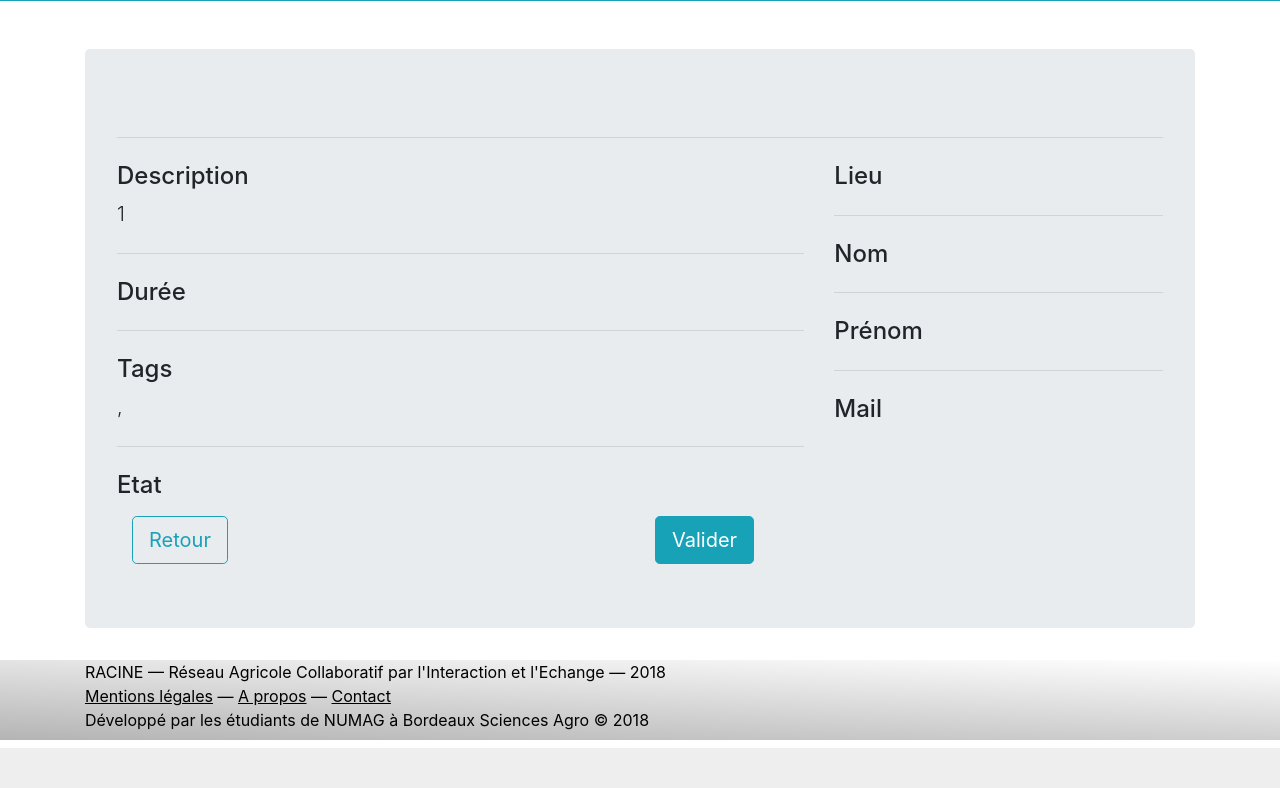
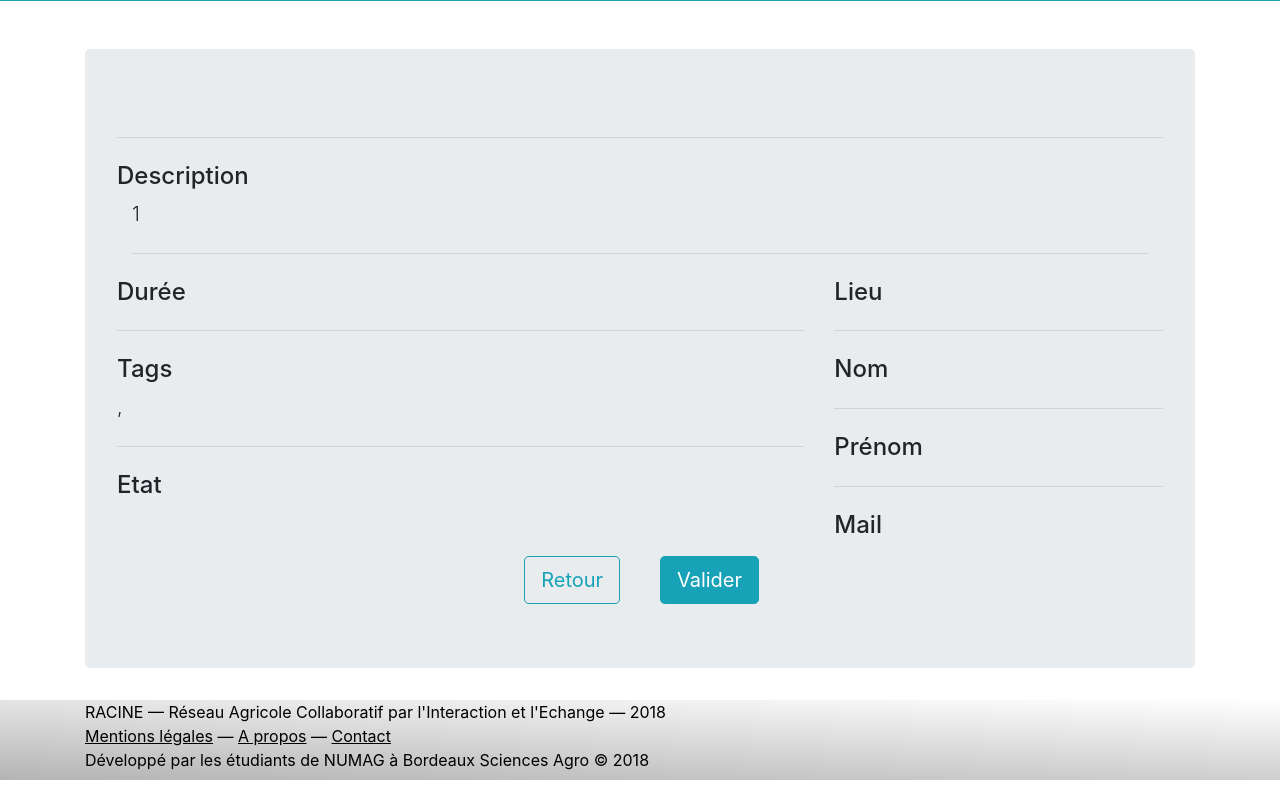
Before and after one commit to lucdegreve/NUMAG, a PHP site: page /NUMAG/previsualisation.php?desc_proj=1 in a window 1280 px wide; the page is wider, and only the part inside the window is pictured. Shown: the part 228-1016 px from the top of that part. Before the commit the page ends 976 px from the top of that part, so only its background shows below. Run offline with PHP 8.4, Linux system fonts and the light colour scheme; the visitor is signed in with stand-in values (Sample User, id 1); data that the repository does not hold is empty.

Commit message:
correction de bug Previ

```diff
--- a/Racine/gabarits/css/style.css
+++ b/Racine/gabarits/css/style.css
@@ -1,3 +1,8 @@
+html {
+    position: relative;
+    min-height: 100%;
+}
+
 .BleuRacine{
   background :rgb(37,117,127);
   color: #FFFFFF;
@@ -21,15 +26,31 @@
 .LargeurGrande{
   width: 90%;
 }
+.LargeurMax{
+  width: 100%;
+}
 .center-block {
   display: block;
   margin-left: auto;
   margin-right: auto;
 }
-
-
+.center-vertical {
+  display: block;
+  margin-top: auto;
+  margin-bottom: auto;
+}
+.min-vertical {
+  display: block;
+  margin-top: 0;
+  margin-bottom: 0;
+}
+.min-size{
+  font-size: 0.8em;
+}
 .element {
   .center-block();
+  .Agauche();
+  .Adroite();
 }
 .CouleurInfo{
   background: #17a2b8;
@@ -46,8 +67,8 @@ a:hover, a:focus {
 .HauteurMax{
   height: 90%;
 }
-.HauteurMaxee{
-  height: 140%;
+.HauteurAuto{
+  height: 83%;
 }
 .footer {
     bottom: 0;
@@ -56,3 +77,25 @@ a:hover, a:focus {
     background: linear-gradient(182deg, rgb(255,255,255), rgb(180,180,180));
     color: #000000;
 }
+.MargeHaute{
+  padding-top: 2.5em;
+  padding-bottom: 1em;
+}
+.minilead{
+  color: #6c757d;
+  font-weight: 300;
+  margin-bottom: 0.1px;
+}
+.VertMiimosa {
+  border-color: rgb(2, 214, 157);
+}
+.Agauche{
+  display: block;
+  margin-left: auto;
+  margin-right: 1%;
+}
+.Adroite{
+  display: block;
+  margin-left: 1%;
+  margin-right: auto;
+}
--- a/Racine/gabarits/previsualisation.php
+++ b/Racine/gabarits/previsualisation.php
@@ -40,10 +40,14 @@
 					<h2><?php echo $titre; ?></h2>
 					<hr class="my-4">
 					<div class="row">
+						<div class="col-lg-12">
+							<h4>Description</h4>
+							<div class="container">
+								<p class="text-justify lead"><?php echo $description; ?></p>
+								<hr class="my-4">
+							</div>
+						</div>
 						<div class="col-lg-8">
-							<h4>Description</h4>
-							<p class="text-justify lead"><?php echo $description; ?></p>
-							<hr class="my-4">
 							<h4>Durée</h4>
 							<p class="lead"><?php echo $duree; ?></p>
 							<hr class="my-4">
```
